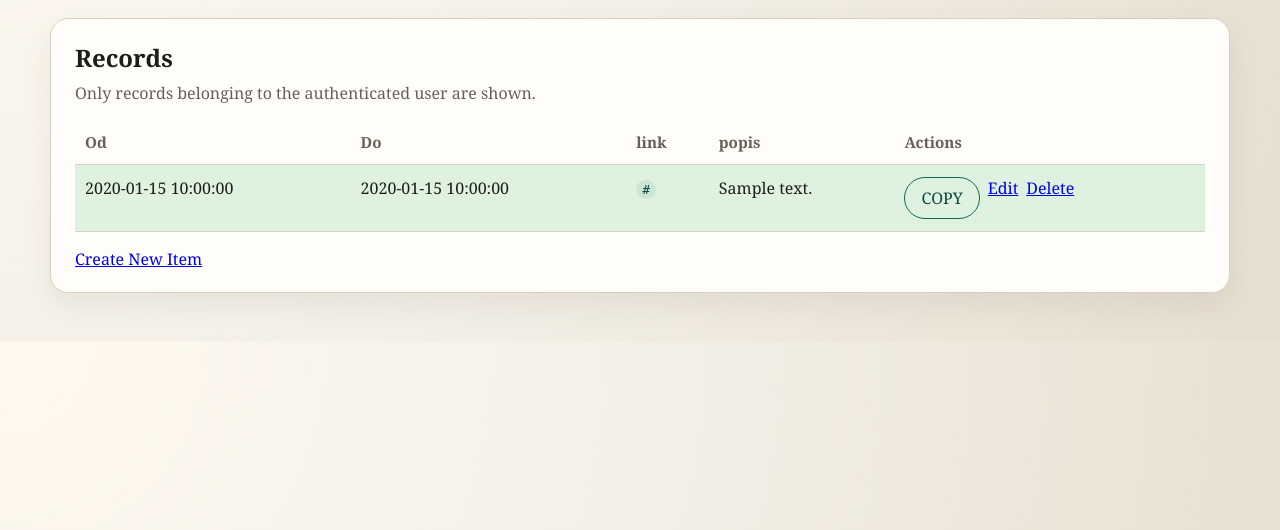
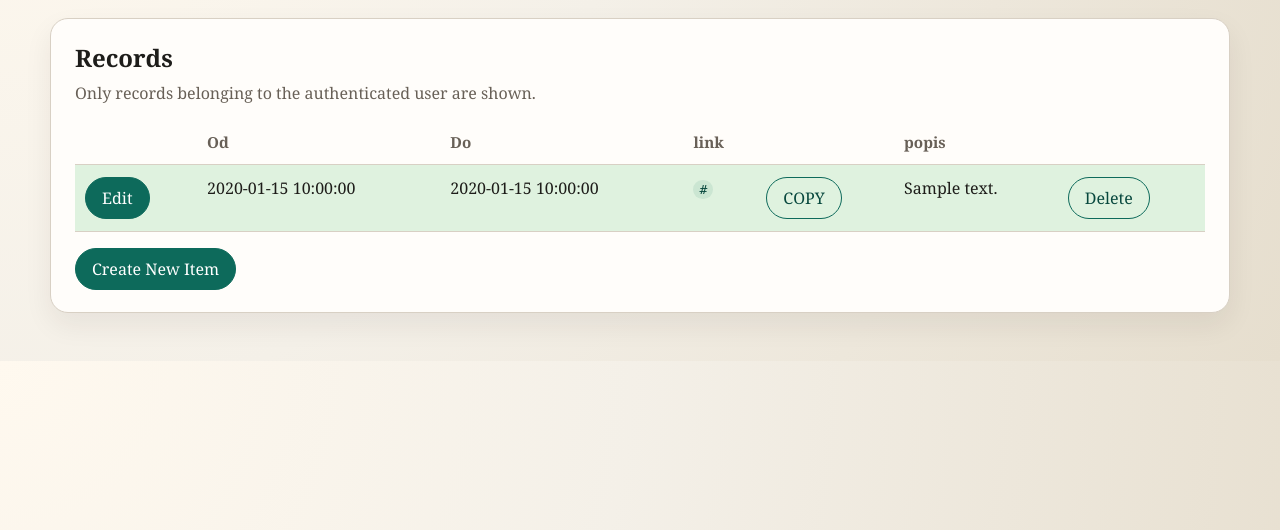
Before and after one commit to jp99567/mn8_website, a Flask app: template templates/manage_list.html in a window 1280 px wide. Shown: the part 216-746 px from the top of the page. Run offline with Flask 3, Linux system fonts and the light colour scheme; the template is opened without the code that fills it: most values are stand-ins (such as "Sample title", 1, 10 or a date in 2020); some libraries are stand-ins or nearby versions.

Commit message:
better buttons style

```diff
--- a/templates/manage_list.html
+++ b/templates/manage_list.html
@@ -19,16 +19,21 @@
         <table>
             <thead>
                 <tr>
+                    <th></th>
                     <th>Od</th>
                     <th>Do</th>
                     <th>link</th>
+                    <th></th>
                     <th>popis</th>
-                    <th>Actions</th>
+                    <th></th>
                 </tr>
             </thead>
             <tbody>
                 {% for row in rows %}
                 <tr class="row-state-{{ row['row_state'] }}">
+                    <td data-label="">
+                        <a class="button" href="{{ url_for('edit_record_view', record_id=row['record_id']) }}">Edit</a>
+                    </td>
                     <td data-label="Od">{{ row['start_at']|datetime_display }}</td>
                     <td data-label="Do">{{ row['end_at']|datetime_display }}</td>
                     <td data-label="link">
@@ -36,18 +41,17 @@
                             <code>{{ row['link'] }}</code>
                         </a>
                     </td>
+                    <td data-label="">
+                        <button
+                            class="copy-button secondary"
+                            type="button"
+                            data-copy-text="{{ request.url_root.rstrip('/') }}/mn8/access/{{ row['link'] }}"
+                            data-copy-label="COPY"
+                        >COPY</button>
+                    </td>
                     <td data-label="popis">{{ row['description'] or '' }}</td>
-                    <td data-label="Actions">
-                        <div class="actions">
-                            <button
-                                class="copy-button secondary"
-                                type="button"
-                                data-copy-text="{{ request.url_root.rstrip('/') }}/mn8/access/{{ row['link'] }}"
-                                data-copy-label="COPY"
-                            >COPY</button>
-                            <a href="{{ url_for('edit_record_view', record_id=row['record_id']) }}">Edit</a>
-                            <a class="secondary" href="{{ url_for('delete_record_view', record_id=row['record_id']) }}">Delete</a>
-                        </div>
+                    <td data-label="">
+                        <a class="button secondary" href="{{ url_for('delete_record_view', record_id=row['record_id']) }}">Delete</a>
                     </td>
                 </tr>
                 {% endfor %}
@@ -58,7 +62,7 @@
         {% endif %}
 
         <div>
-            <a href="{{ url_for('create_record_view') }}">Create New Item</a>
+            <a class="button" href="{{ url_for('create_record_view') }}">Create New Item</a>
         </div>
     </div>
 </section>
```
